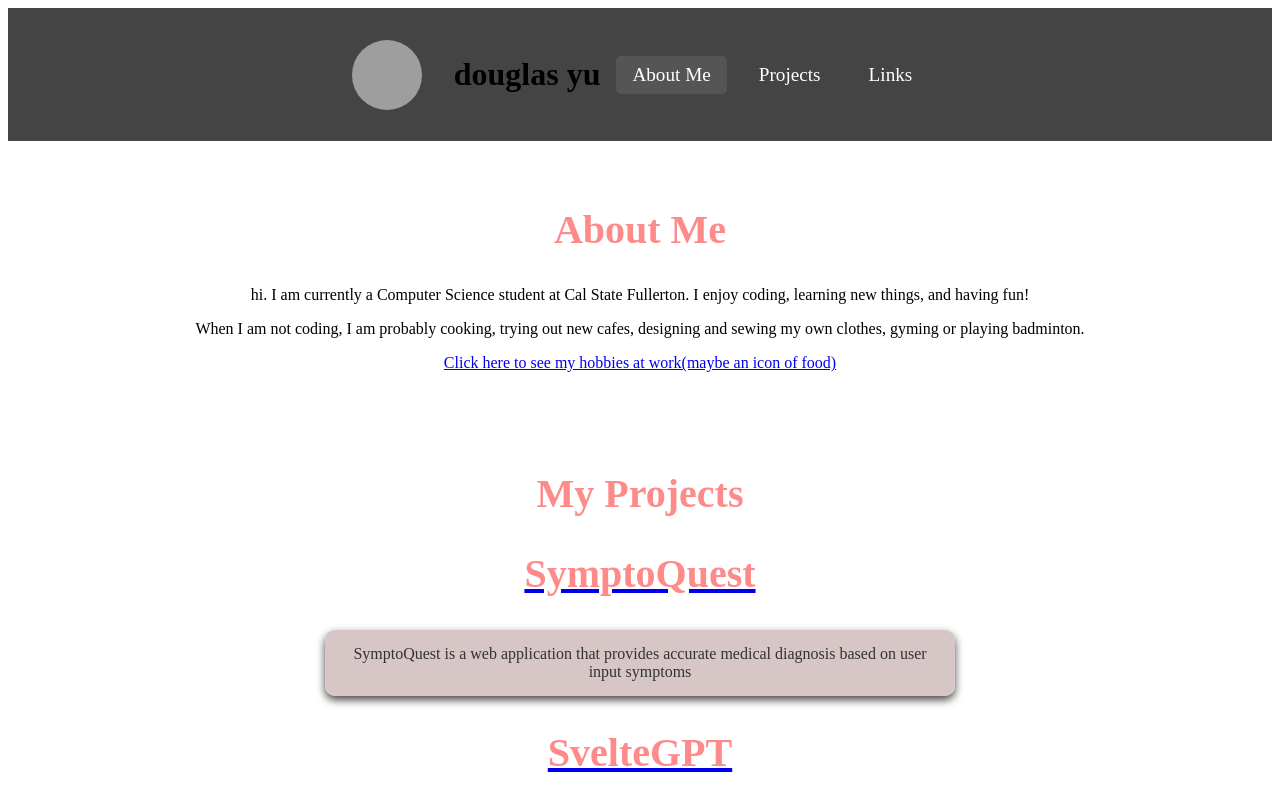
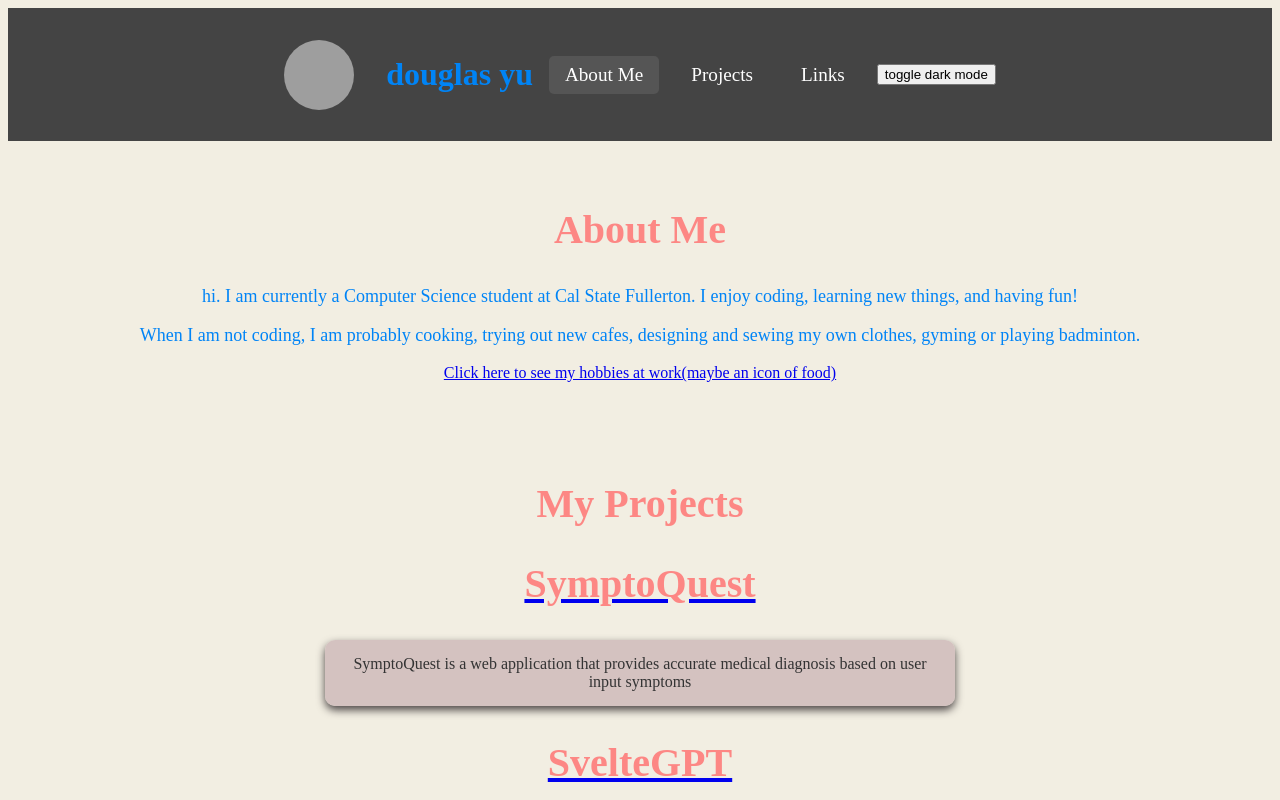
Before and after one commit to Douglasmyu/portfolio, a SvelteKit app: page / in a window 1280 px wide. Shown: the top 800 px of the page. Built offline with nearby package versions, Linux system fonts and the light colour scheme; grey boxes are pictures that could not be loaded.

Commit message:
darkmode

```diff
--- a/src/routes/+page.svelte
+++ b/src/routes/+page.svelte
@@ -1,6 +1,8 @@
 <script> //about me or main page
     // You can add JavaScript functionality here if needed
     let activeSection = 'about';
+
+    import Button from "./button.svelte";
 
     function navigateTo(section) {
       activeSection = section;
@@ -63,26 +65,21 @@
     .active-section {
       display: block;
     }
+
     h2{
         font-size: 40px;
         color:rgba(255, 109, 109, 0.8);
     }
+
+    p{
+      font-size: 18px;
+    }
+
     .title{
       color:#963b44;
       font-size: medium;
     }
-    .button-link {
-    display: inline-block;
-    padding: 10px 20px;
-    background-color: #007bff;
-    color: white;
-    text-align: center;
-    text-decoration: none;
-    border-radius: 5px;
-    cursor: pointer;
-    border: none;
-    font-size: 16px;
-  }
+
 
   .description{
     background-color: rgba(206, 184, 184, 0.8); /* Light background color */
@@ -127,6 +124,17 @@
   }
 }
 
+  :global(body){
+    background-color: #f2eee2;
+    color: #0084f6;
+    transition: background-color 0.3s;
+  }
+
+  :global(body.dark-mode){
+    background-color: #1d3040;
+    color: #bfc2c7;
+  }
+
   .name{
     font-size: 2rem;
   }
@@ -148,6 +156,7 @@
         <a href="#about" class:active={activeSection === 'about'} on:click={() => navigateTo('about')}>About Me</a>
         <a href="#projects" class:active={activeSection === 'projects'} on:click={() => navigateTo('projects')}>Projects</a>
         <a href="#links" class:active={activeSection === 'links'} on:click={() => navigateTo('links')}>Links</a>
+        <button>toggle dark mode</button>
     </div>
   </div>
 
--- /dev/null
+++ b/src/routes/button.svelte
@@ -0,0 +1,18 @@
+<script>
+    function toggle(){
+        window.document.body.classList.toggle('dark-mode')
+    }
+</script>
+
+<button on:click={toggle}> <slot/> </button>
+
+<style>
+    button{
+        margin-right: auto;
+    }
+
+    :global(body.dark-mode) button{
+        background-color: #0084f6;
+        color: white;
+    }
+</style>
```
